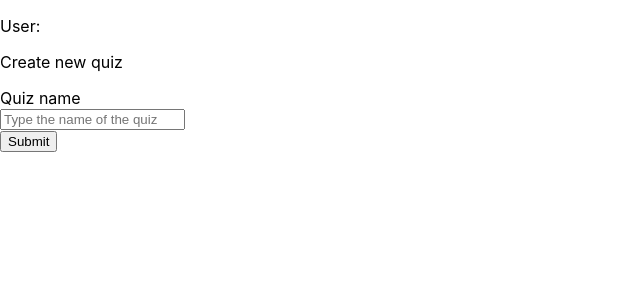
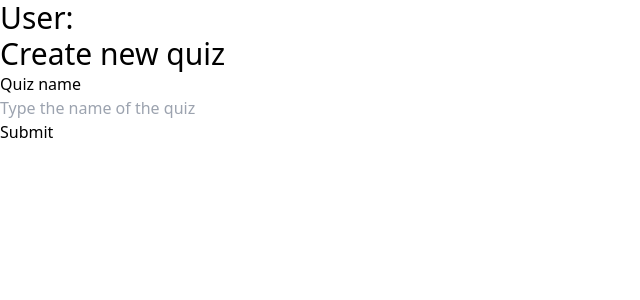
Before and after one commit to vilmaviola/fullstack-quiz, a Next.js app: page /quiz/new in a window 1280 px wide. Shown: the top 300 px of the page, without its empty margins (0-640 px from the left). Built offline with nearby package versions, Linux system fonts and the light colour scheme; no server answers.

Commit message:
tailwind

```diff
--- a/package.json
+++ b/package.json
@@ -18,8 +18,10 @@
     "@types/node": "18.7.18",
     "@types/react": "18.0.20",
     "@types/react-dom": "18.0.6",
+    "autoprefixer": "^10.4.12",
     "eslint": "8.23.1",
     "eslint-config-next": "12.3.0",
+    "postcss": "^8.4.17",
     "tailwindcss": "^3.1.8",
     "typescript": "4.8.3"
   }
--- a/pages/Layout.tsx
+++ b/pages/Layout.tsx
@@ -69,7 +69,7 @@ const user = useMemo(() => {
   return (
     <div>
       <div>
-        <p>User: </p><p>{user}</p>
+        <p className="text-3xl">User: </p><p>{user}</p>
       </div>
       <div>
         {session &&
--- a/pages/quiz/new/index.tsx
+++ b/pages/quiz/new/index.tsx
@@ -29,13 +29,15 @@ const NewQuiz: NextPage = () => {
             .insert([
                 { name: quizName }
             ])
+
+        console.log("insert data", data)
     }
 
   return (
     <Layout>
         <div>
             <div>
-                <p>Create new quiz</p>
+                <p className='text-3xl' >Create new quiz</p>
                 <form>
                     <label>Quiz name</label><br></br>
                     <input type='text' placeholder='Type the name of the quiz' onChange={(event) => setQuizName(event.target?.value)}/><br></br>
--- /dev/null
+++ b/postcss.config.js
@@ -0,0 +1,6 @@
+module.exports = {
+  plugins: {
+    tailwindcss: {},
+    autoprefixer: {},
+  },
+}
--- a/styles/globals.css
+++ b/styles/globals.css
@@ -1,26 +1,3 @@
-html,
-body {
-  padding: 0;
-  margin: 0;
-  font-family: -apple-system, BlinkMacSystemFont, Segoe UI, Roboto, Oxygen,
-    Ubuntu, Cantarell, Fira Sans, Droid Sans, Helvetica Neue, sans-serif;
-}
-
-a {
-  color: inherit;
-  text-decoration: none;
-}
-
-* {
-  box-sizing: border-box;
-}
-
-@media (prefers-color-scheme: dark) {
-  html {
-    color-scheme: dark;
-  }
-  body {
-    color: white;
-    background: black;
-  }
-}
+@tailwind base;
+@tailwind components;
+@tailwind utilities;
--- a/tailwind.config.js
+++ b/tailwind.config.js
@@ -1,6 +1,9 @@
 /** @type {import('tailwindcss').Config} */
 module.exports = {
-  content: [],
+  content: [
+    "./pages/**/*.{js,ts,jsx,tsx}",
+    "./components/**/*.{js,ts,jsx,tsx}",
+  ],
   theme: {
     extend: {},
   },
```
Also changed, not shown: 1 other file (tests, documents, lock files or other folders).
